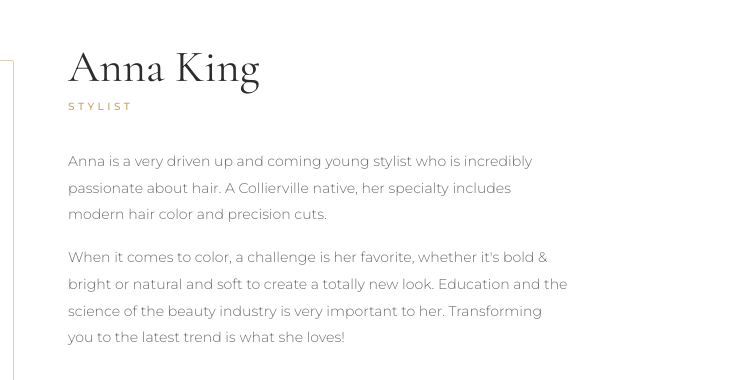
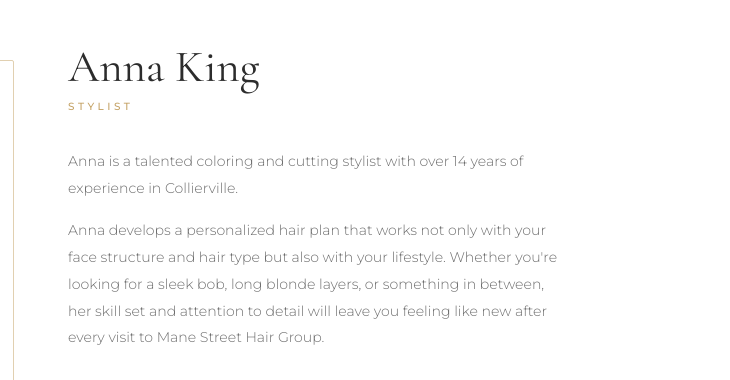
Before and after one commit to williamhodgesiii-bit/ManeStreetHair, a plain HTML site: page team/anna-king.html in a window 1280 px wide. Shown: the part 86-466 px from the top of the page, 550-1280 px from the left. Drawn offline with nearby package versions, Linux system fonts and the light colour scheme.

Commit message:
Update Anna King bio content

```diff
--- a/team/anna-king.html
+++ b/team/anna-king.html
@@ -4,7 +4,7 @@
   <meta charset="UTF-8">
   <meta name="viewport" content="width=device-width, initial-scale=1.0">
   <title>Anna King | Mane Street Hair Group</title>
-  <meta name="description" content="Anna King — Stylist at Mane Street Hair Group. Collierville native specializing in modern hair color and precision cuts.">
+  <meta name="description" content="Anna King — Stylist at Mane Street Hair Group. Over 14 years of experience in Collierville specializing in personalized color and cuts.">
   <meta property="og:site_name" content="Mane Street Hair Group">
   <link rel="preconnect" href="https://fonts.googleapis.com">
   <link rel="preconnect" href="https://fonts.gstatic.com" crossorigin>
@@ -57,8 +57,8 @@
           <p class="stylist-detail__role reveal">Stylist</p>
 
           <div class="stylist-detail__bio reveal">
-            <p>Anna is a very driven up and coming young stylist who is incredibly passionate about hair. A Collierville native, her specialty includes modern hair color and precision cuts.</p>
-            <p>When it comes to color, a challenge is her favorite, whether it's bold &amp; bright or natural and soft to create a totally new look. Education and the science of the beauty industry is very important to her. Transforming you to the latest trend is what she loves!</p>
+            <p>Anna is a talented coloring and cutting stylist with over 14 years of experience in Collierville.</p>
+            <p>Anna develops a personalized hair plan that works not only with your face structure and hair type but also with your lifestyle. Whether you're looking for a sleek bob, long blonde layers, or something in between, her skill set and attention to detail will leave you feeling like new after every visit to Mane Street Hair Group.</p>
           </div>
 
           <div class="stylist-detail__meta reveal">
```
